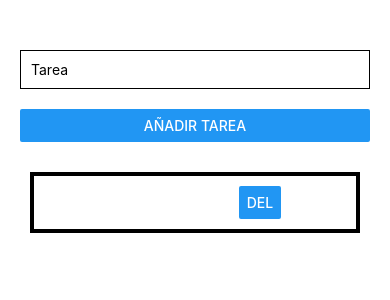
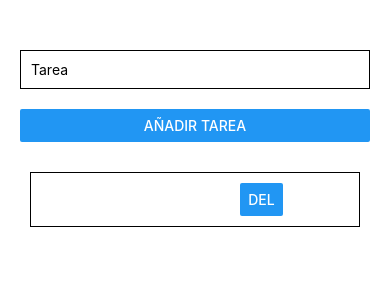
Before and after one commit to ManuelForneri/React-nativ, a React Native app: screen / in a window 390 px wide. Both pictures are taken after a click on the button "AÑADIR TAREA". Shown: the top 300 px of the page. Built offline with nearby package versions, Linux system fonts and the light colour scheme.

Commit message:
Update CardTask.js

```diff
--- a/src/components/CardTask.js
+++ b/src/components/CardTask.js
@@ -19,7 +19,7 @@ const styles = StyleSheet.create({
     margin: 10,
     justifyContent: "space-around",
     alignItems: "center",
-    borderWidth: 4,
+    borderWidth: 1,
   },
 });
 export default CardTask;
```
